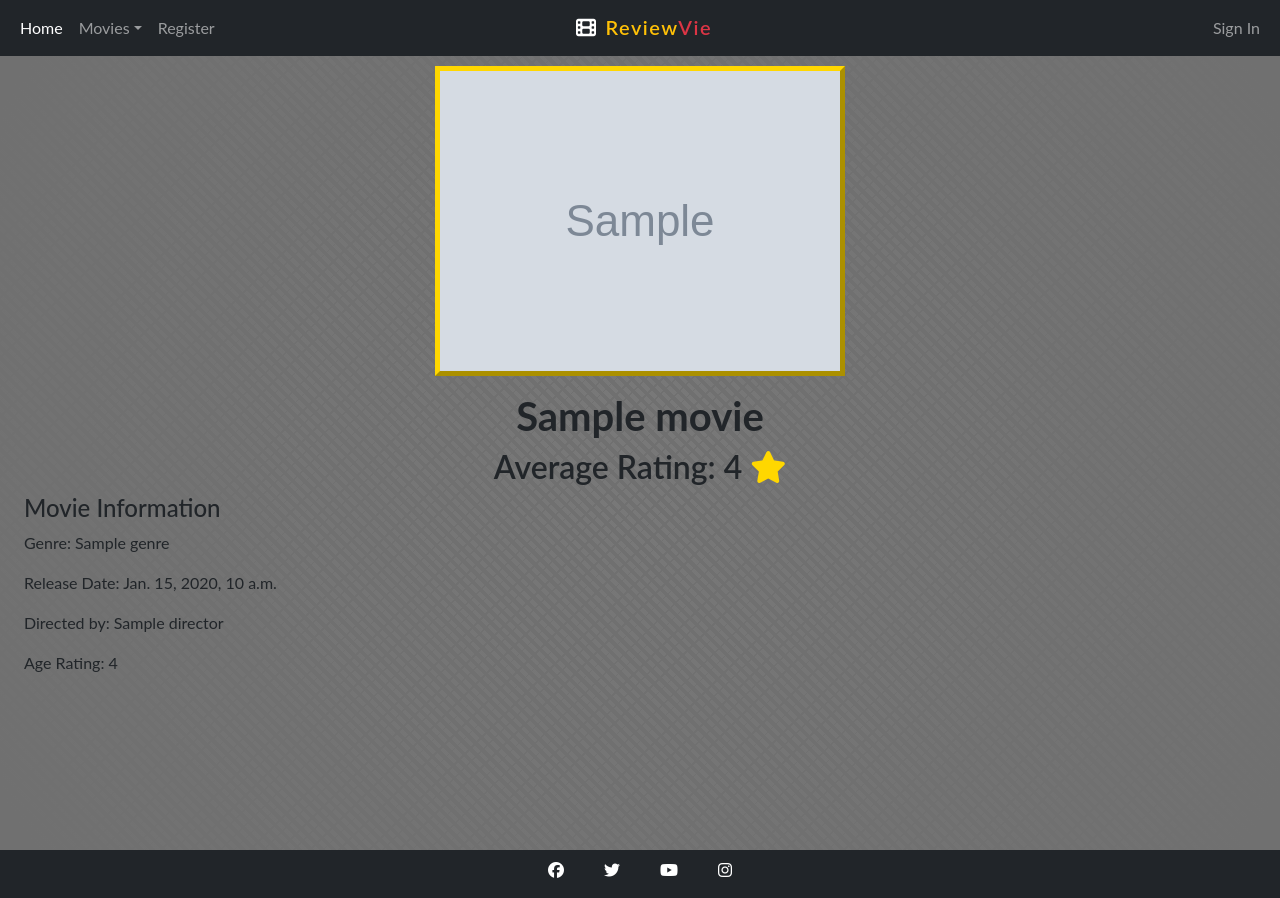
After one commit to JackDay94/ReviewVie, a Django app: template movies/templates/movies/movie_detail.html in a window 1280 px wide. The commit adds this page. Run offline with Django 3.2, Linux system fonts and the light colour scheme; the template is opened without the code that fills it: most values are stand-ins (such as "Sample title", 1, 10 or a date in 2020); grey boxes marked "Sample" are stand-in pictures; some libraries are stand-ins or nearby versions.

Commit message:
Add basic html for movie detail page and setup movie detail views and urls. Add links to movie details for anchor tags in home and all movies

```diff
--- a/ReviewVie/urls.py
+++ b/ReviewVie/urls.py
@@ -21,6 +21,6 @@ urlpatterns = [
     path('summernote/', include('django_summernote.urls')),
     path('accounts/', include('allauth.urls')),
     path('', include('home.urls')),
-    # path('movies/', include('movies.urls')),
+    path('movies/', include('movies.urls')),
     # path('profiles/', include('profiles.urls')),
 ]
--- a/home/templates/home/all-movies.html
+++ b/home/templates/home/all-movies.html
@@ -20,7 +20,7 @@ ReviewVie - All Movies
         {% for movie in movies %}
         <div class="col-md-6 col-6 col-lg-3">
             <div class="card text-center">
-                <a href="#">
+                <a href="{% url 'movie_detail' movie.slug %}">
                     <img src="{{ movie.image.url }}" alt="{{ movie.name }}" class="movie-img">
                 </a>
                 <h4 class="text-center">{{ movie.name }}</h4>
--- a/home/templates/home/home.html
+++ b/home/templates/home/home.html
@@ -6,7 +6,7 @@
     <div class="row">
         {% for movie in movies.top_movie %}
         <div class="col-12 text-center pt-3" id="top-movie">
-            <a href="#">
+            <a href="{% url 'movie_detail' movie.slug %}">
                 <img src="{{ movie.image.url }}" alt="{{ movie.name }}" class="top-movie-img">
             </a>
         </div>
@@ -31,7 +31,7 @@
         {% for movie in movies.top_rated %}
         <div class="col-md-6 col-6 col-lg-3">
             <div class="card text-center">
-                <a href="#">
+                <a href="{% url 'movie_detail' movie.slug %}">
                     <img src="{{ movie.image.url }}" alt="{{ movie.name }}" class="movie-img">
                 </a>
                 <h4 class="text-center">{{ movie.name }}</h4>
@@ -47,7 +47,7 @@
         {% for movie in movies.new_release %}
         <div class="col-md-6 col-6 col-lg-3">
             <div class="card text-center">
-                <a href="#">
+                <a href="{% url 'movie_detail' movie.slug %}">
                     <img src="{{ movie.image.url }}" alt="{{ movie.name }}" class="movie-img">
                 </a>
                 <h4 class="text-center">{{ movie.name }}</h4>
--- /dev/null
+++ b/movies/templates/movies/movie_detail.html
@@ -0,0 +1,29 @@
+{% extends 'base.html' %}
+
+{% block title %}
+ReviewVie - {{ movie.name }}
+{% endblock %}
+
+{% block content %}
+<div class="container-fluid">
+    <div class="row">
+        <div class="col-12 text-center pt-3" id="top-movie">
+            <img src="{{ movie.image.url }}" alt="{{ movie.name }}" class="top-movie-img">
+        </div>
+        <div class="col-12 text-center pt-3">
+            <h1 class="fw-bold">{{ movie.name }} </h1>
+            <h2 class="fw-semibold">Average Rating: {{ movie.average_stars }} <i class="fa-solid fa-star star-rating"></i></h2>
+        </div>
+    </div>
+    <div class="row">
+        <h4>Movie Information</h4>
+        <div class="col-12 text-align-left">
+            <p>Genre: {{ movie.genre }}</p>
+            <p>Release Date: {{ movie.release_date }}</p>
+            <p>Directed by: {{ movie.director }}</p>
+            <p>Age Rating: {{ movie.age_rating }}</p>
+        </div>
+    </div>
+</div>
+
+{% endblock %}
```
Also changed, not shown: movies/templates/movies/movie-detail.html (deleted, +0 -8 lines), movies/views.py (+9 -0 lines).
